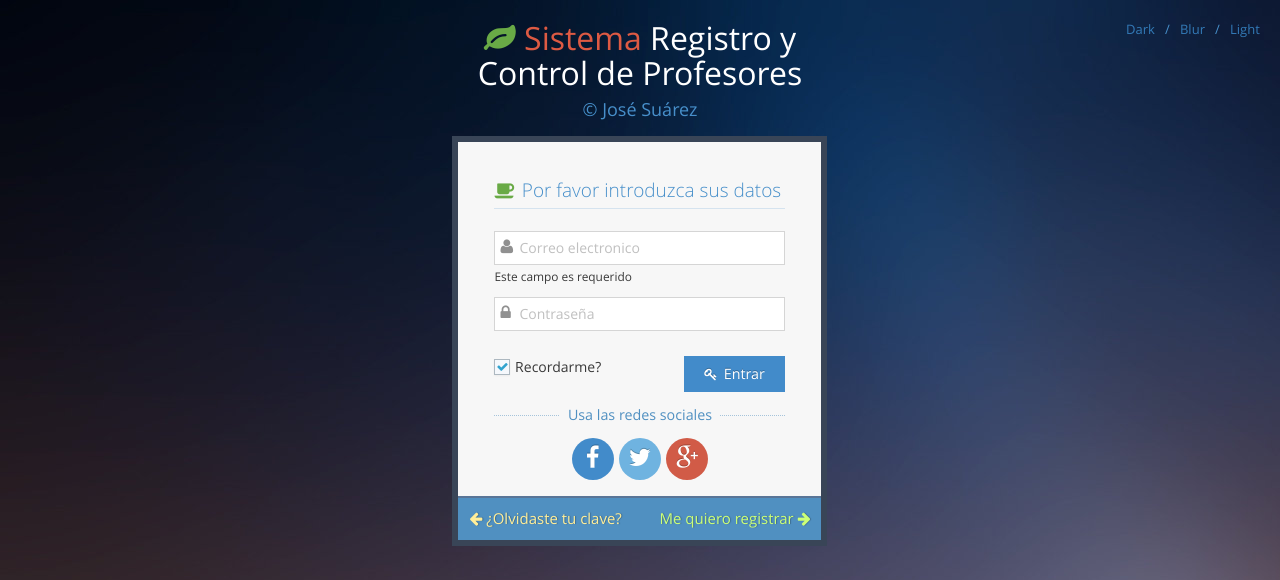
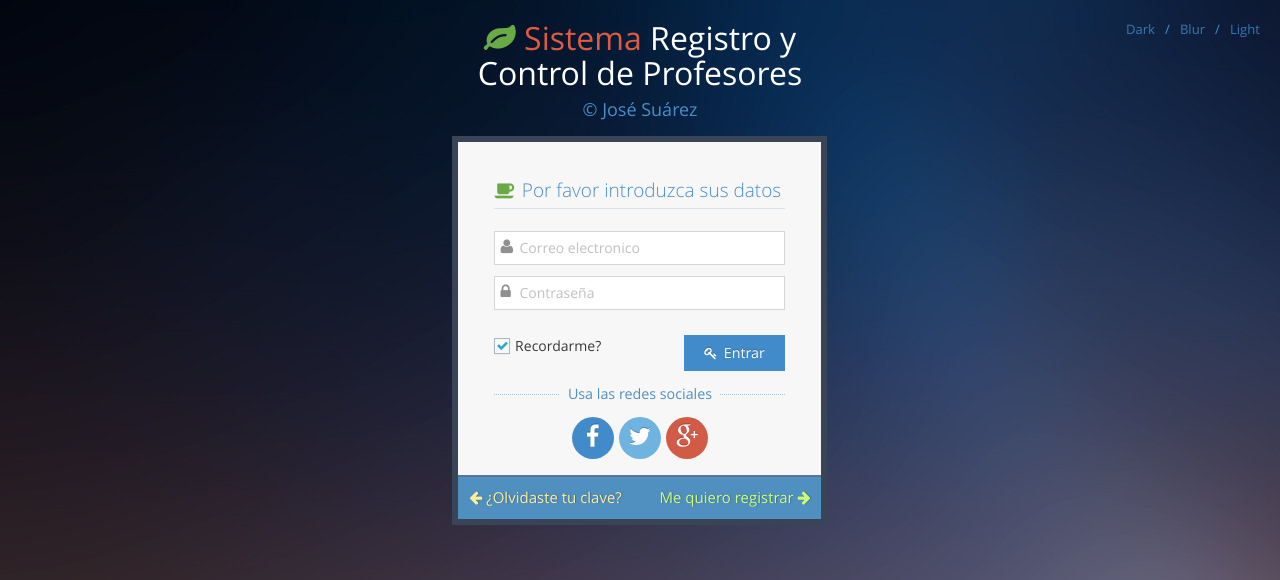
Before and after one commit to Josexv1/srcp, a PHP site: page /index.php in a window 1280 px wide. Shown: the top 580 px of the page. Run offline with PHP 8.4, Linux system fonts and the light colour scheme; data that the repository does not hold is empty.

```diff
--- a/index.php
+++ b/index.php
@@ -110,6 +110,7 @@ $query = "  SELECT  ID,
   		setcookie("marca_aleatoria_usuario", $numero_aleatorio, time()+(60*60));
   	}
 	// FIN DE LA COOKIE.
+
 	header("Location: index.php");
     }
     else{
@@ -272,7 +273,7 @@ $query = "  SELECT  ID,
 															<input onkeyup="this.value=this.value.toUpperCase()" type="email" name="correo" id="correo" required class="form-control" placeholder="Correo electronico" />
 															<i class="ace-icon fa fa-user"></i>
 														</span>
-														<small class="errorText"><?php echo ($_POST["correo"] == "") ? "Este campo es requerido" : ""; ?></small>
+														<small class="errorText"></small>
 													</label>
 
 													<label class="block clearfix">
```
